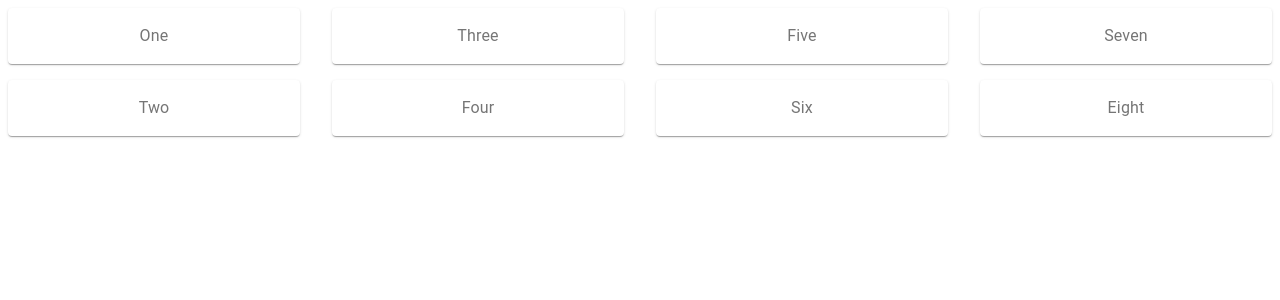
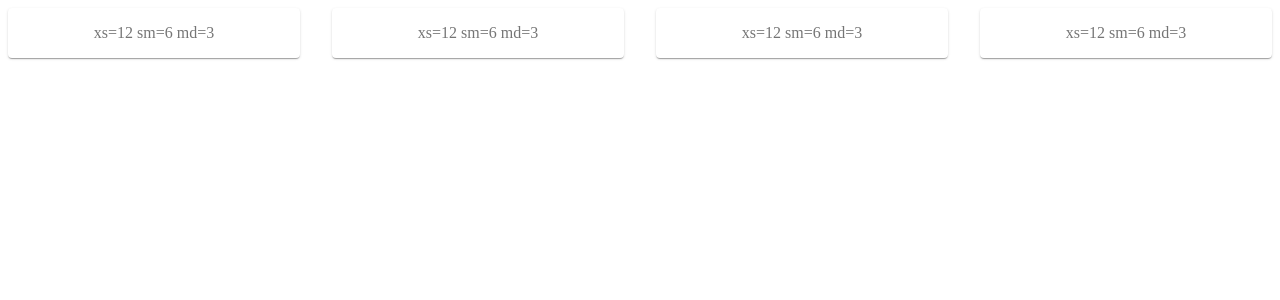
Before and after one commit to eliseuvideira/react-material-ui-cookbook, a React app: page / in a window 1280 px wide. Shown: the top 300 px of the page. Built offline with nearby package versions, Linux system fonts and the light colour scheme.

Commit message:
after merge grid, returning to master

```diff
--- a/src/components/Page.tsx
+++ b/src/components/Page.tsx
@@ -1,10 +1,7 @@
 import React from 'react';
 import { makeStyles } from '@material-ui/core/styles';
+import Grid from '@material-ui/core/Grid';
 import Paper from '@material-ui/core/Paper';
-import Container from './Container';
-import Item from './Item';
-import Typography from '@material-ui/core/Typography';
-import Hidden from '@material-ui/core/Hidden';
 
 const useStyles = makeStyles((theme) => ({
   root: {
@@ -21,66 +18,20 @@ const Page = () => {
   const classes = useStyles();
   return (
     <div className={classes.root}>
-      <Container justify="space-around" spacing={4}>
-        <Item xs={3}>
-          <Container direction="column" spacing={2}>
-            <Item>
-              <Paper className={classes.paper}>
-                <Typography>One</Typography>
-              </Paper>
-            </Item>
-            <Item>
-              <Paper className={classes.paper}>
-                <Typography>Two</Typography>
-              </Paper>
-            </Item>
-          </Container>
-        </Item>
-        <Item xs={3}>
-          <Container direction="column" spacing={2}>
-            <Item>
-              <Paper className={classes.paper}>
-                <Typography>Three</Typography>
-              </Paper>
-            </Item>
-            <Item>
-              <Paper className={classes.paper}>
-                <Typography>Four</Typography>
-              </Paper>
-            </Item>
-          </Container>
-        </Item>
-        <Item xs={3}>
-          <Container direction="column" spacing={2}>
-            <Item>
-              <Paper className={classes.paper}>
-                <Typography>Five</Typography>
-              </Paper>
-            </Item>
-            <Item>
-              <Paper className={classes.paper}>
-                <Typography>Six</Typography>
-              </Paper>
-            </Item>
-          </Container>
-        </Item>
-        <Hidden smDown>
-          <Item xs={3}>
-            <Container direction="column" spacing={2}>
-              <Item>
-                <Paper className={classes.paper}>
-                  <Typography>Seven</Typography>
-                </Paper>
-              </Item>
-              <Item>
-                <Paper className={classes.paper}>
-                  <Typography>Eight</Typography>
-                </Paper>
-              </Item>
-            </Container>
-          </Item>
-        </Hidden>
-      </Container>
+      <Grid container spacing={4}>
+        <Grid item xs={12} sm={6} md={3}>
+          <Paper className={classes.paper}>xs=12 sm=6 md=3</Paper>
+        </Grid>
+        <Grid item xs={12} sm={6} md={3}>
+          <Paper className={classes.paper}>xs=12 sm=6 md=3</Paper>
+        </Grid>
+        <Grid item xs={12} sm={6} md={3}>
+          <Paper className={classes.paper}>xs=12 sm=6 md=3</Paper>
+        </Grid>
+        <Grid item xs={12} sm={6} md={3}>
+          <Paper className={classes.paper}>xs=12 sm=6 md=3</Paper>
+        </Grid>
+      </Grid>
     </div>
   );
 };
```
